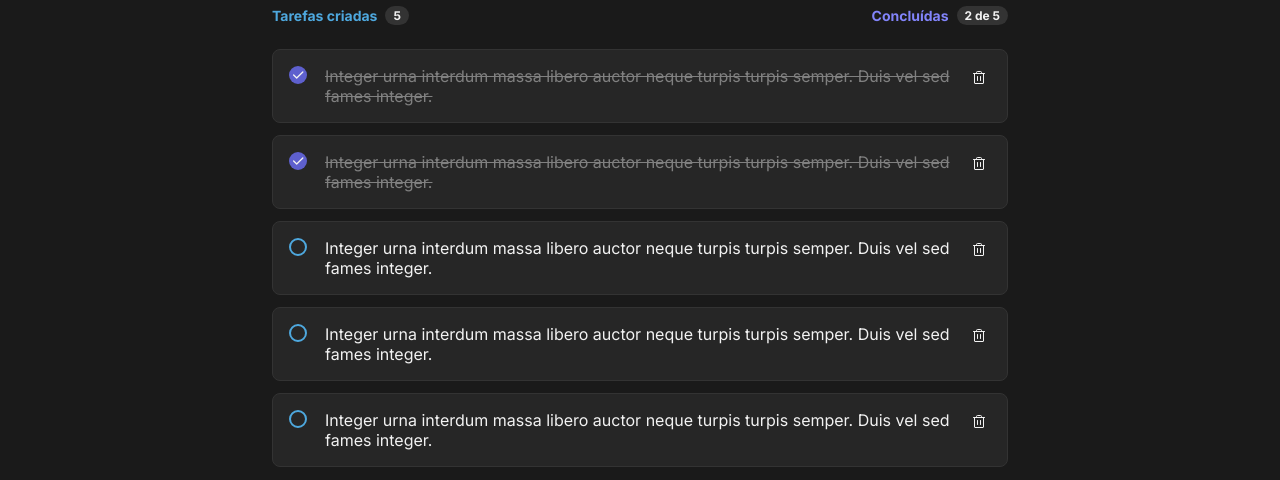
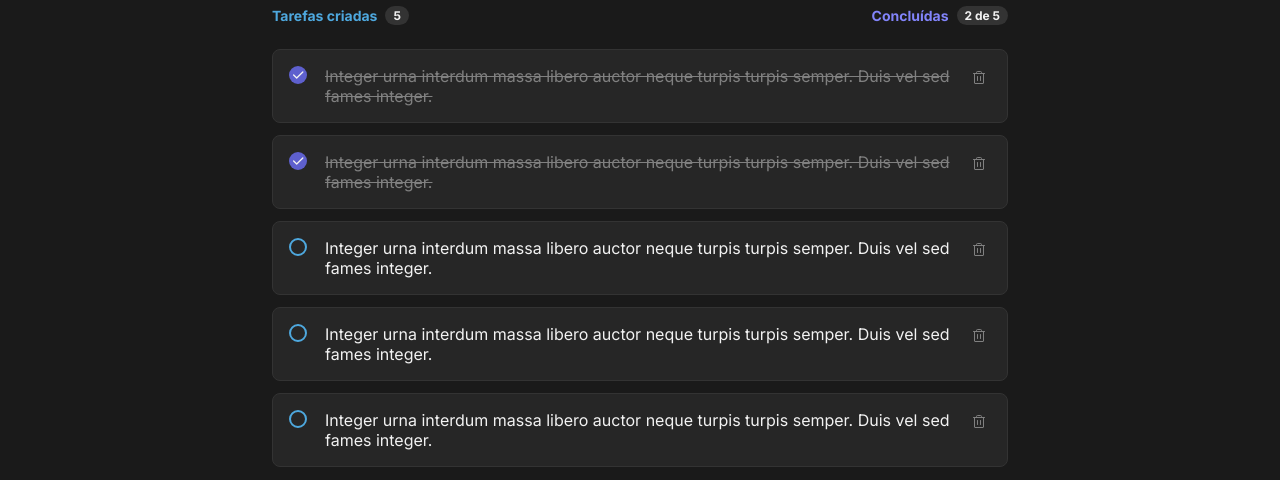
Before and after one commit to gihoekveld/to-do-web, a React (Vite) app: page / in a window 1280 px wide. Shown: the part 285-765 px from the top of the page. Built offline with nearby package versions, Linux system fonts and the light colour scheme.

Commit message:
add gray color to icon trash

```diff
--- a/src/components/Task.module.css
+++ b/src/components/Task.module.css
@@ -34,3 +34,7 @@
   background: var(--gray-400);
   color: var(--danger);
 }
+
+.trash .icon {
+  color: var(--gray-300);
+}
--- a/src/components/Task.tsx
+++ b/src/components/Task.tsx
@@ -39,7 +39,7 @@ export function Task({id, title, isComplete, onChangeTaskStatus, onDeleteTask}:
         </Checkbox.Label>
       </div>
       <div className={styles.trash} onClick={handleDeleteTask}>
-        <Trash size={16} name="delete" />
+        <Trash size={16} name="delete" className={styles.icon} />
       </div>
     </div>
   )
```
